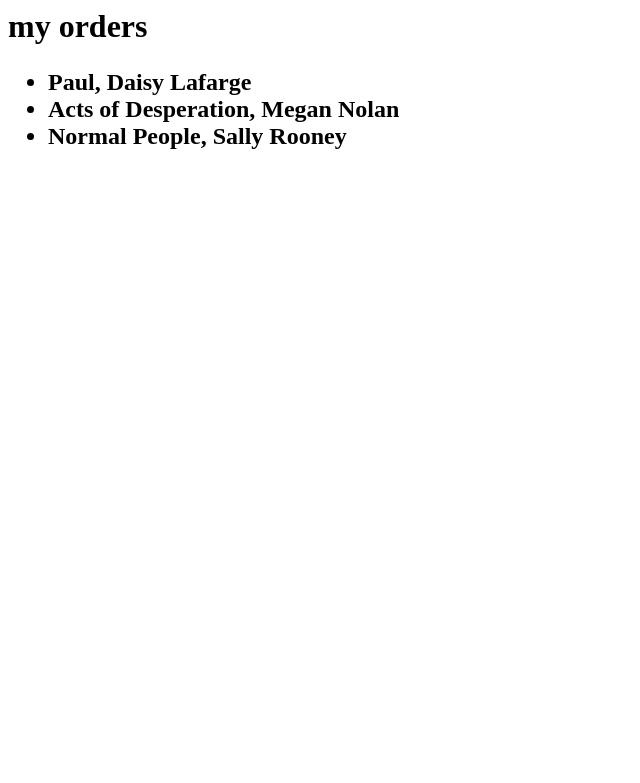
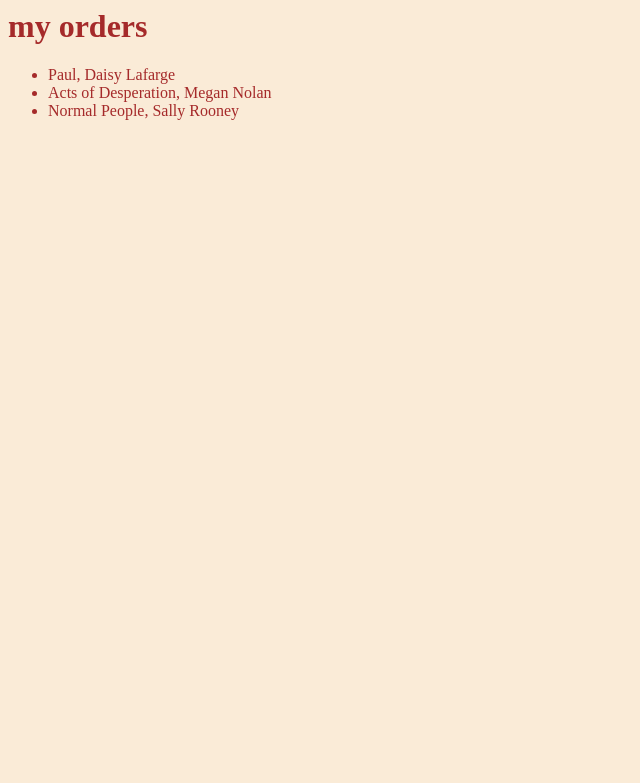
Before and after one commit to impregnablequestion/classwork, a Flask app: page /orders in a window 1280 px wide. Shown: the top 783 px of the page, without its empty margins (0-640 px from the left). Run offline with Flask 2, Linux system fonts and the light colour scheme.

Commit message:
book orders task completed

```diff
--- a/week_3/day_3/flask_lab/controllers/controller.py
+++ b/week_3/day_3/flask_lab/controllers/controller.py
@@ -8,7 +8,7 @@
 def show_orders():
     return render_template('index.html', title="Orders", orders=orders)
 
-@app.route('/orders/<int:index>')
+@app.route('/order/<int:index>')
 def show_order(index):
     order = orders[index]
     return render_template('order.html', title='Order', order=order)
--- a/week_3/day_3/flask_lab/models/order.py
+++ b/week_3/day_3/flask_lab/models/order.py
@@ -1,8 +1,9 @@
 class Order:
-    def __init__(self, book_title, author, description, customer_name, order_date, quantity,):
+    def __init__(self, book_title, author, description, customer_name, order_date, quantity, order_id):
         self.book_title = book_title
         self.author = author
         self.description = description
         self.customer_name = customer_name
         self.order_date = order_date
         self.quantity = quantity
+        self.order_id = order_id
--- a/week_3/day_3/flask_lab/models/orders.py
+++ b/week_3/day_3/flask_lab/models/orders.py
@@ -1,7 +1,7 @@
 from models.order import Order
 
-order1 = Order("Paul", "Daisy Lafarge", "Novel about a tense interpersonal relationship", "Ben", "09/10/2022", 1)
-order2 = Order("Acts of Desperation", "Megan Nolan", "Romance fiction", "Ash", "10/10/2022", 4)
-order3 = Order("Normal People", "Sally Rooney", "Irish bestseller", "Steve", "11/10/2022", 3)
+order1 = Order("Paul", "Daisy Lafarge", "Novel about a tense interpersonal relationship", "Ben", "09/10/2022", 1, 0)
+order2 = Order("Acts of Desperation", "Megan Nolan", "Romance fiction", "Ash", "10/10/2022", 4, 1)
+order3 = Order("Normal People", "Sally Rooney", "Irish bestseller", "Steve", "11/10/2022", 3, 2)
 
 orders = [order1, order2, order3]
--- a/week_3/day_3/flask_lab/static/style.css
+++ b/week_3/day_3/flask_lab/static/style.css
@@ -0,0 +1,16 @@
+body {
+    background-color: antiquewhite;
+}
+
+h1 {
+    color: brown
+}
+
+.order_container {
+    color: brown;
+}
+
+a {
+    text-decoration: none;
+    color: brown
+}
--- a/week_3/day_3/flask_lab/templates/index.html
+++ b/week_3/day_3/flask_lab/templates/index.html
@@ -7,15 +7,15 @@
         <h1>
             my orders
         </h1>
-        <h2>
+        <div class="order_container">
             <ul>
-            {% for order in orders %}
-               <li>
-                {{order.book_title}}, {{order.author}}
-               </li>
-            {% endfor %}
+                {% for order in orders %}
+                <li>
+                        <a href="/order/{{order.order_id}}">{{order.book_title}}, {{order.author}}</a>
+                </li>
+                {% endfor %}
             </ul>
-        </h2>
+        </div>
 
     </body>
 </html>
```
